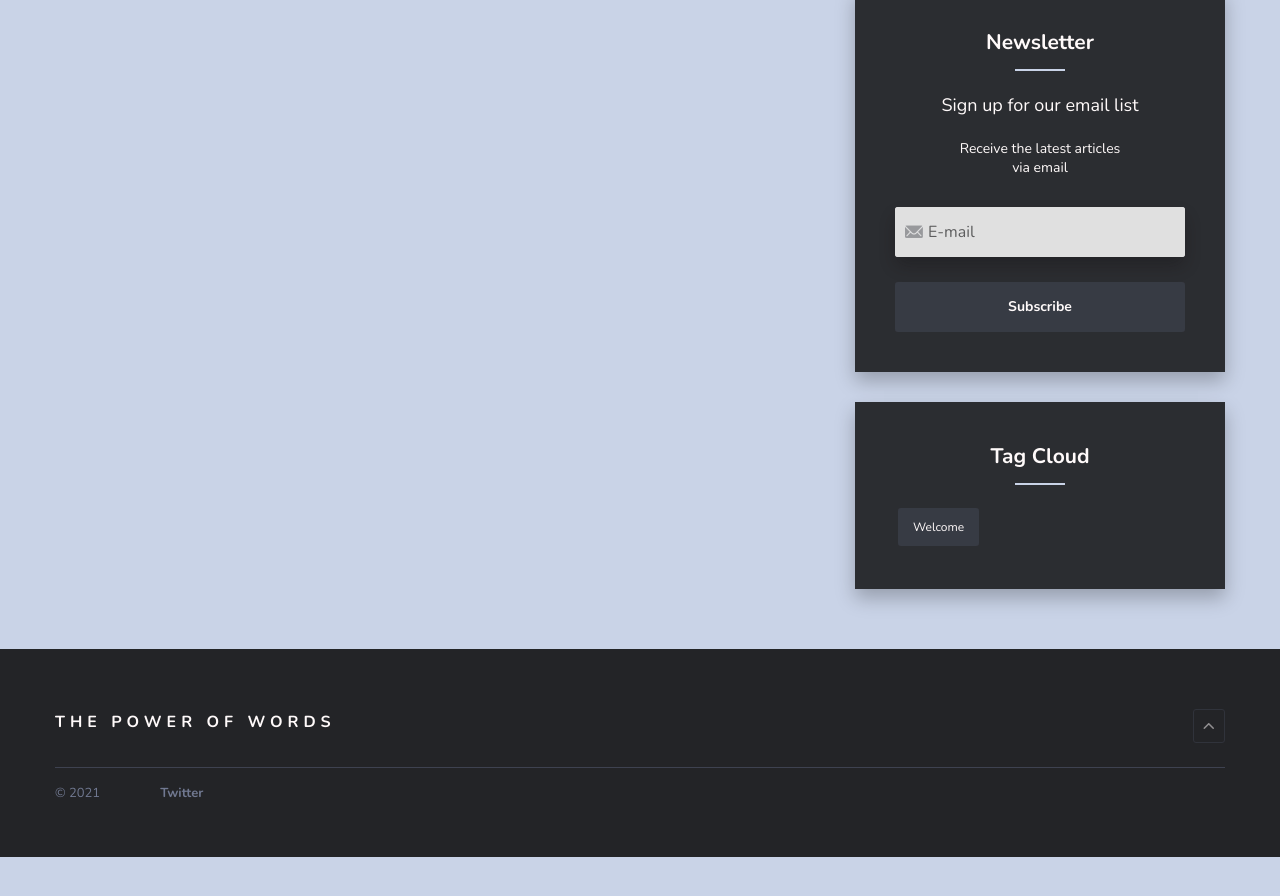
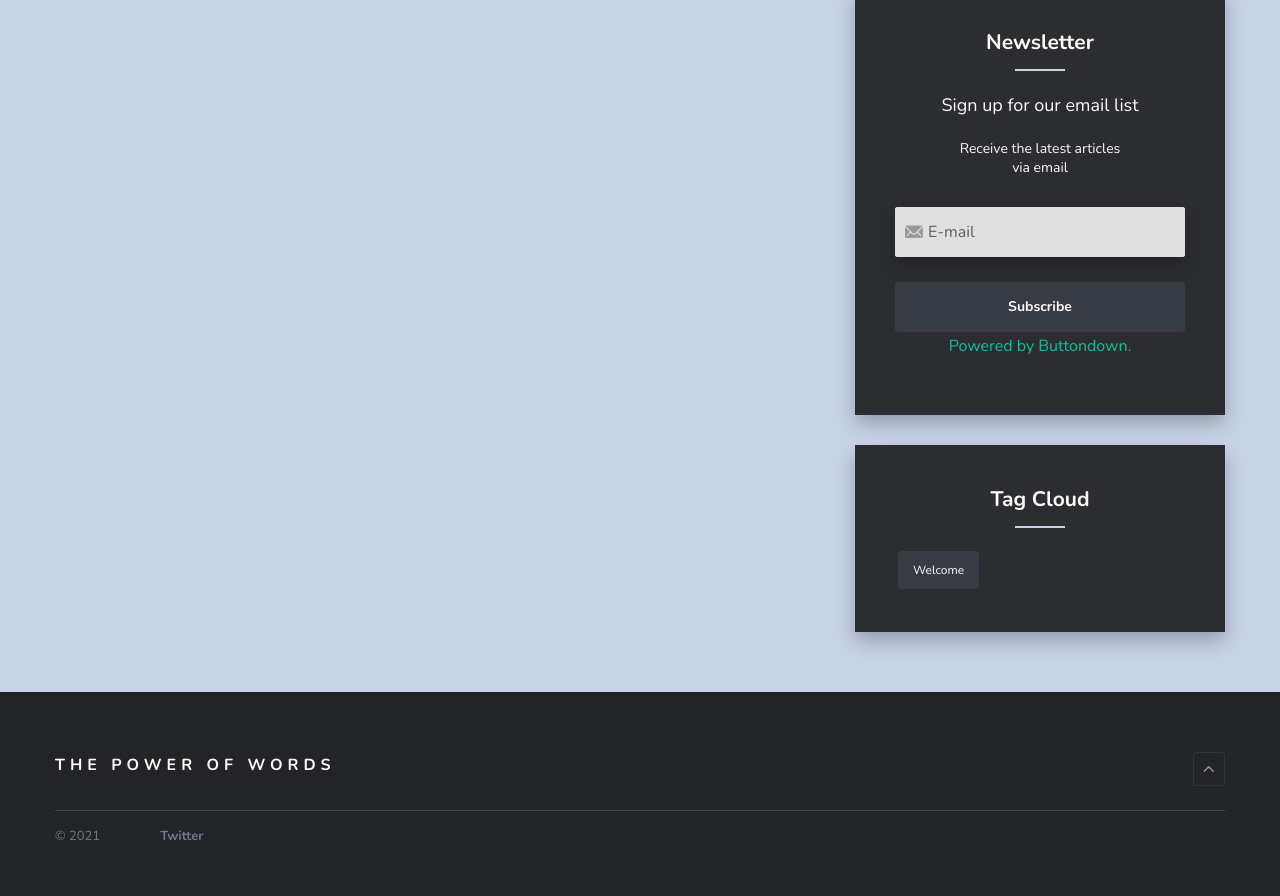
Before and after one commit to kintoun-9k/kintoun-9k.github.io, a Jekyll site: the page built from index.html, in a window 1280 px wide and 900 px high, scrolled down 953 px. Shown: the top 896 px of the window. Built offline with Jekyll 4.4.1, drawn with Linux system fonts in a browser that asks for light colours; nearby versions of some CDN libraries; the list of posts is cut into pages by our own code; before the commit the page ends 1810 px from its top, so only the background shows below that; some of the changed lines change nothing that is shown.

Commit message:
add buttondown newsletter support

```diff
--- a/_includes/sidebar.html
+++ b/_includes/sidebar.html
@@ -84,7 +84,11 @@
 		});
 	      };
       </script>
-      <form action="https://getsimpleform.com/messages?form_api_token=44a9d46e7ee74558c95f8e35108f4eeb" method="post">
+      <form
+	      action="https://buttondown.email/api/emails/embed-subscribe/kintoun9k"
+	      method="post"
+	      target="popupwindow"
+  	      onsubmit="window.open('https://buttondown.email/kintoun9k', 'popupwindow')">
       <div class="newsletter-group">
         <div class="newsletter-group-top">
           <label class="screen-reader-text" for="mce-EMAIL">Email address</label>
@@ -96,6 +100,9 @@
 	</div>
         <input class="newsletter-button" id="mc-embedded-subscribe" type="submit" name="subscribe" value="Subscribe" disabled="disabled">
         <input type="hidden" name='redirect_to' value={{"/thankyou/" | prepend : site.url}} />
+	<p>
+	  <a href="https://buttondown.email" target="_blank">Powered by Buttondown.</a>
+	</p>
       </div>
       </form>
       <script src="https://www.google.com/recaptcha/api.js?onload=onloadCallback&render=explicit"
```
